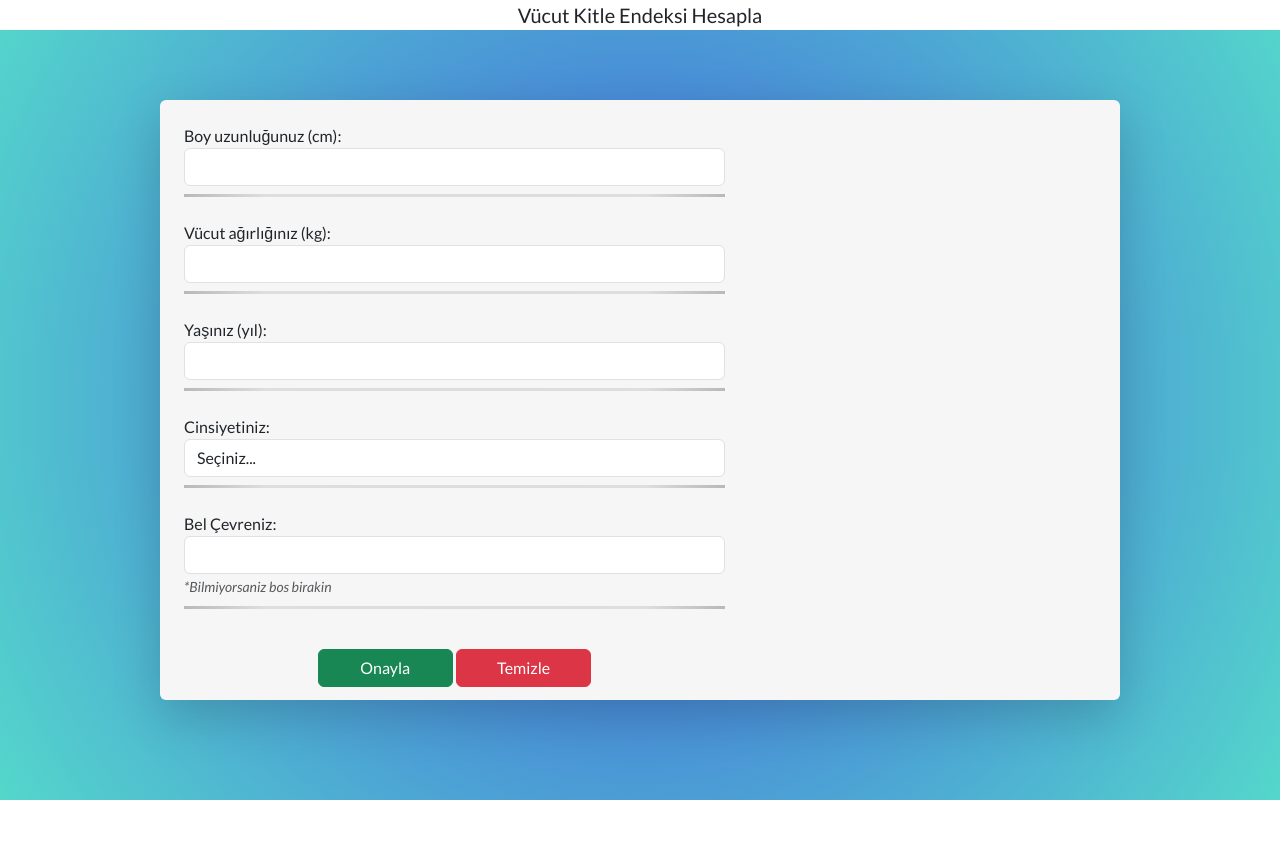
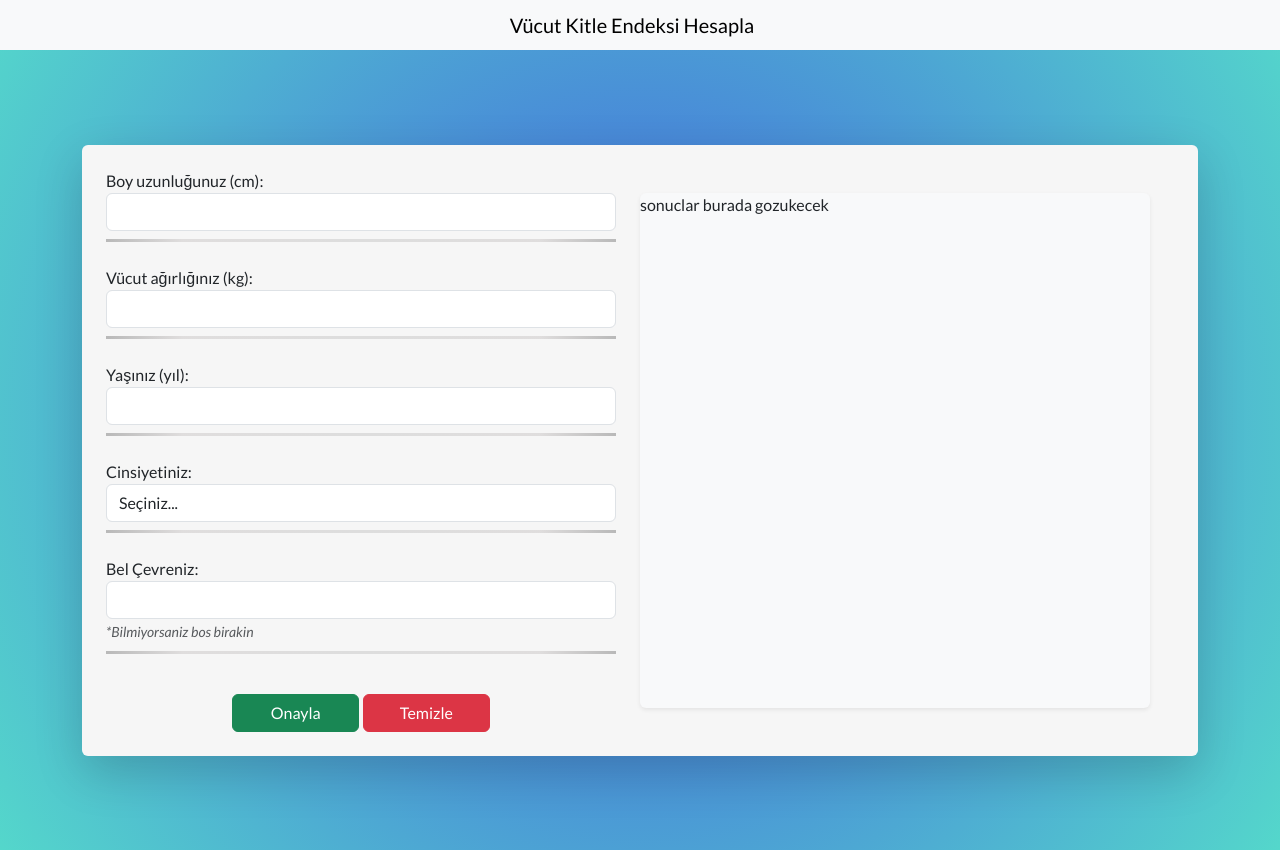
Before and after one commit to nilpeep/vucutKitleEndeksi, a plain HTML site: page index.html in a window 1280 px wide. Before the commit the page ends 800 px from the top, so only its background shows below. Drawn offline with nearby package versions, Linux system fonts and the light colour scheme; a web font is replaced by a local one.

Commit message:
results section

```diff
--- a/index.html
+++ b/index.html
@@ -13,14 +13,20 @@
     <title>Vücut Kitle Endeksi Hesaplama</title>
 </head>
 <body>
-    <div style="text-align: center;" class="header bg-white w-100 fs-5">
-        Vücut Kitle Endeksi Hesapla
-    </div>
+
+      <nav class="navbar bg-body-tertiary">
+        <div class="container-fluid d-flex align-items-center justify-content-center">
+          <span class="navbar-brand mb-0 h1">Vücut Kitle Endeksi Hesapla</span>
+        </div>
+      </nav>
+
+    <div class="container">
+
     <div style="height: 100vh;" id="container" class=" d-flex align-items-center justify-content-center" >
-        <div id="content" class=" shadow-lg w-75 h-75 rounded p-3">
+        <div id="content" class=" shadow-lg rounded p-3 container-fluid">
 
-            <div  class="calculator rounded p-2 ">
-                <form  action="/result" class="" method="post">
+            <div  class="calculator rounded p-2 d-flex flex-row justify-content-between">
+                <form  action="/result" class="w-50" method="post">
 
 
                     <div class="height form-group">
@@ -59,13 +65,18 @@
                     <button type="button" class="btn btn-danger rounded w-25">Temizle</button>
                     </div>
             </form>
-                </div>
-                </div>
-                </div>
+            <div class="rounded bg-body-tertiary shadow-sm m-4 w-50">
+                sonuclar burada gozukecek
             </div>
+        </div>
 
-        </div>
     </div>
+</div>
+</div>
+
+</div>
+    </div>
+</div>
     <script src="app.js"></script>
 </body>
 </html>
--- a/style.css
+++ b/style.css
@@ -7,17 +7,12 @@
 body{
     font-family: "Lato", sans-serif;
     /* font-size: calc(1rem + .3vw)!important; */
+    background: rgb(66,92,224);
+    background: radial-gradient(circle, rgba(66,92,224,1) 0%, rgba(84,215,203,1) 100%);
 
 }
 
-.header{
-  position: fixed;
-}
 
-
-#container{
-    background: rgb(66,92,224);
-    background: radial-gradient(circle, rgba(66,92,224,1) 0%, rgba(84,215,203,1) 100%);}
 
 #content{
     background: rgb(246,246,246);
@@ -28,12 +23,7 @@ body{
 
 }
 
-.calculator{
-/* font-size: 1.5em; */
-    height: 100%;
-    width: 60%;
 
-}
 
 form{
     display: flex;
```
